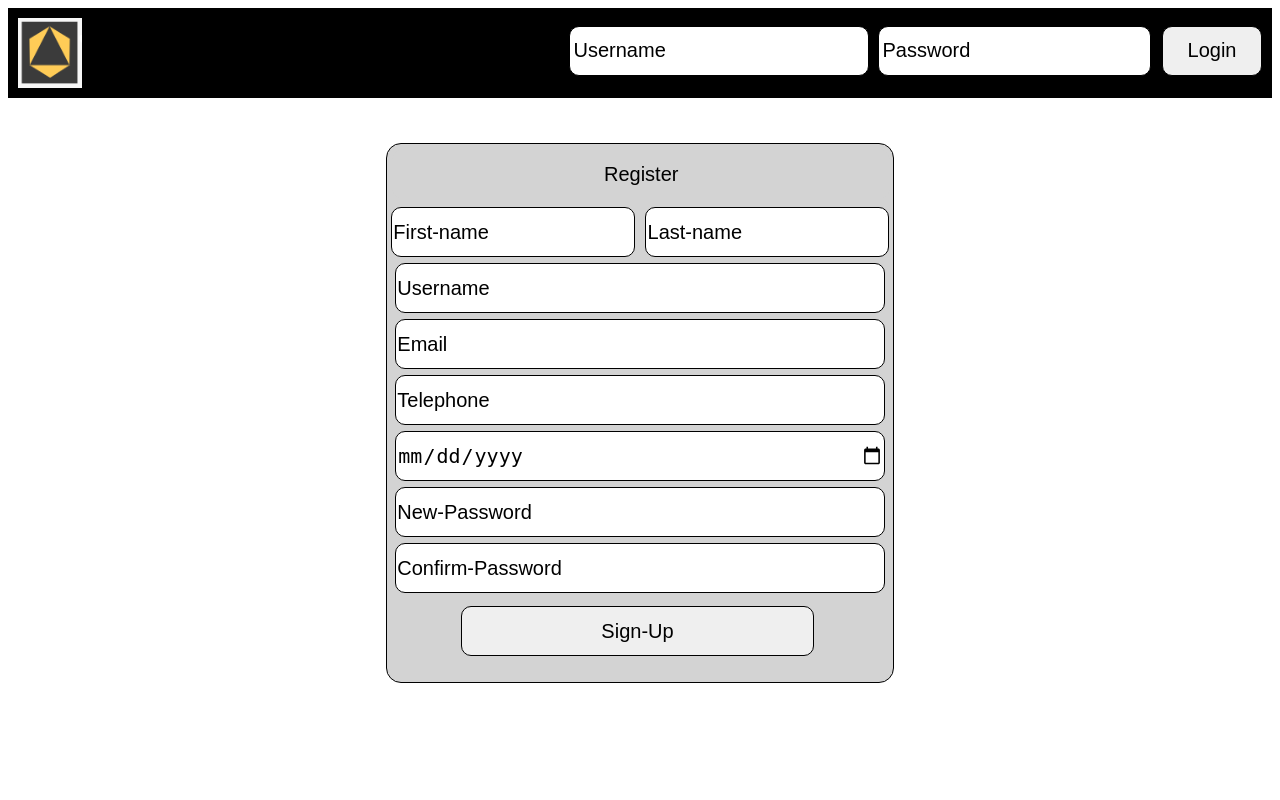
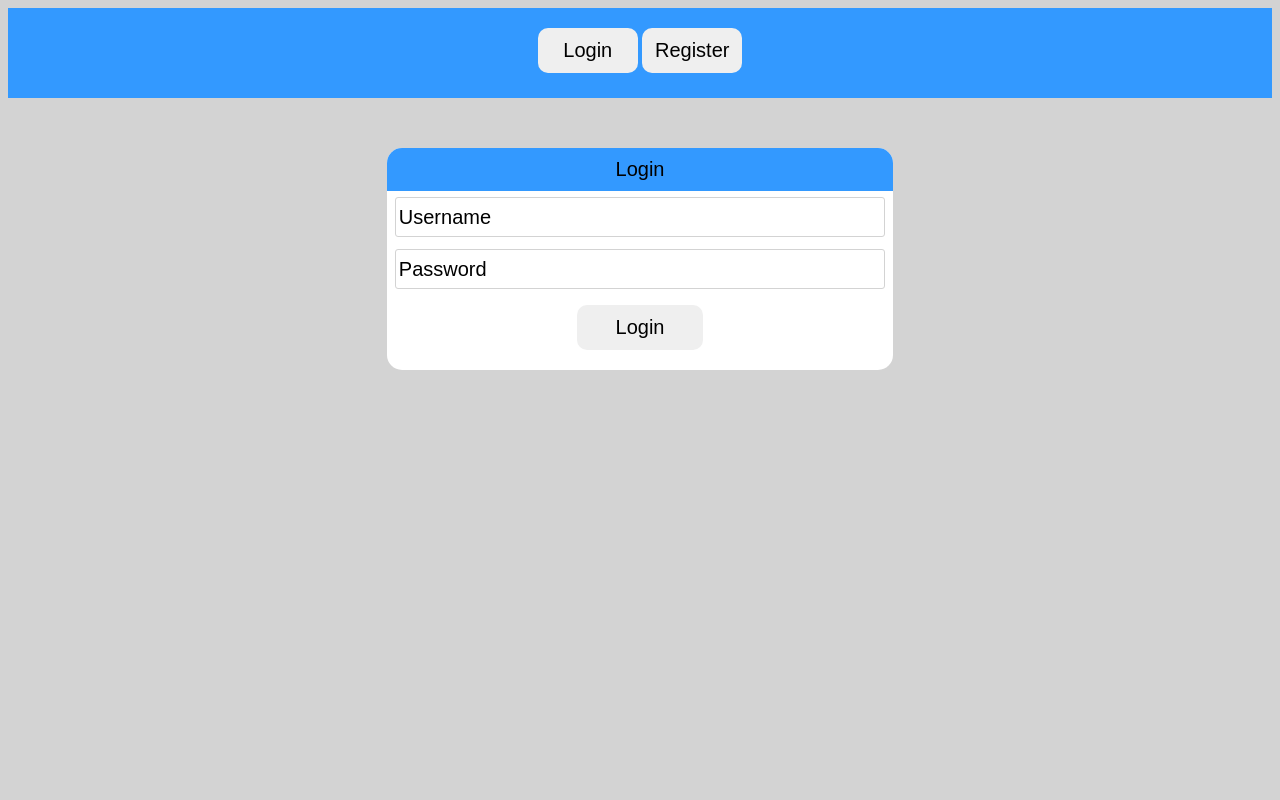
Before and after one commit to TegSingh/Handling-Local-databases-using-SQL-and-PHP, a PHP site: page / in a window 1280 px wide. Run offline with PHP 8.4, Linux system fonts and the light colour scheme.

Commit message:
changed styling

```diff
--- a/index.html
+++ b/index.html
@@ -1,32 +1,33 @@
 <html>
     <head>
-
 		<title>My Login System</title>
         <link rel="stylesheet" type="text/css" href="stylesheet.css">
 		<script type="text/javascript" src="script.js"></script>
     </head>
     <body>
         <div id="header">
-			<img align="left" id="logo" src="Images/Logo2.png" title="Logo" height="70px" width="64px">
+			<button id="login-button" onclick="openMode(event,'login-button')" type="button">Login</button>
+            <button id="register-button" onclick="openMode(event,'register-button')" type="button">Register</button>
+		</div>
+        <div id="content">
             <form method="POST" action="login.php" align="right" id="login">
-				<input id="username-login" type="text" name="username-login" placeholder="Username" required>
-				<input id="password-login" type="password" name="password-login" placeholder="Password" required>
-				<button id=login" type="Submit">Login</button>
+                <div id="login-header">Login</div>
+                <input id="username-login" type="text" name="username-login" placeholder="Username" required><br>
+                <input id="password-login" type="password" name="password-login" placeholder="Password" required><br>
+                <button id="login-submit" type="Submit">Login</button>
             </form>
-		<div>
-		<div id="content">
-			<button id="register-header">Register</button>
-			<form method="POST" align="center" action="signup.php">
+            <form method="POST" align="center" action="signup.php" id="register">
+                <div id="register-header">Register</div>
                 <input id="first-name" type="text" name="first-name" placeholder="First-name" required>
                 <input id="last-name" type="text" name="last-name" placeholder="Last-name"required><br>
                 <input id="username" type="text" name="username" placeholder="Username"required><br>
                 <input id="email-register" type="email" name="email-register"  placeholder="Email" required><br>
-				<input id="phone" type="tel" name="phone" placeholder="Telephone"required>
-				<input id="dob" type="date" name="dob" placeholder="Date of Birth"required>
+                <input id="phone" type="tel" name="phone" placeholder="Telephone"required><br>
+                <input id="dob" type="date" name="dob" placeholder="Date of Birth"required><br>
                 <input id="password-register-new" type="password" name="password-register-new" placeholder="New-Password" required><br>
                 <input id="password-register-confirm" type="password" name="password-register-confirm" placeholder="Confirm-Password" required><br>
-				<button align="center" id="register" type="submit">Sign-Up</button>
+                <button id="register-submit" type="submit">Sign-Up</button>
             </form>
-		<div>
+        </div>
     </body>
 </html>
--- a/login.php
+++ b/login.php
@@ -29,4 +29,8 @@
         echo "</table>";
         echo "<button style='border: solid 1pt black; margin: 10px 110px; padding: 5px' align='center'>Log-Out</button>";
     }
+    else {
+        echo "<h2>WRONG PASSWORD</h2>";
+        echo "<a href='index.html'>Try Again</a><br><h3>";
+    }
 ?>
--- /dev/null
+++ b/script.js
@@ -0,0 +1,11 @@
+function openMode(event,id){
+    if (id==="register-button") {
+        document.getElementById("login").style.display = "none";
+        document.getElementById("register").style.display = "block";
+    }
+    else{
+        document.getElementById("login").style.display = "block";
+        document.getElementById("register").style.display = "none";
+    }
+
+}
--- a/stylesheet.css
+++ b/stylesheet.css
@@ -1,47 +1,20 @@
 body{
-    background-color: white;
+    background-color: lightgray;
+    font-family: Arial, Helvetica, sans-serif;
 }
 #header{
-    background-color: black; height: 90px;
-}
-#logo{
-    margin: 10px;
-}
-#log-out{
-    margin: 17px 15px 20px 5px;
-}
-#log-out:hover{
-    cursor: pointer;
-}
-input{
-    margin: 17.5px 2.5px 17.5px 2.5px;
-    height: 50px;
-    border-radius: 10px;
-    font-size: 20px;
-    padding-left: 0.3%;
-    border: solid 1pt black;
-}
-#first-name,#last-name{
-    width: 48.3%;
-    margin: 3px;
-}
-#username,#email-register,#password-register-new,#password-register-confirm,#phone,#dob{
-    width: 97%;
-    margin: 3px;
-}
-#username-login{
-    width: 300px;
-}
-#password{
-    width: 150px;
+    background-color:#3399FF;
+    height: 90px;
+    text-align: center;
 }
 button{
-    margin: 10px 10px 10px 5px;
-    height: 50px;
+    display: inline-block;
+    height: 45px;
     border-radius: 10px;
     font-size: 20px;
     width: 100px;
-    border: solid 1pt black;
+    margin: 20px auto;
+    border: none;
 }
 button:hover{
     background-color: white;
@@ -50,23 +23,47 @@ button:hover{
     margin: auto;
     margin-top: 50px;
     width: 40%;
-    border: solid 1pt black;
+    border: none;
     border-radius: 15px;
-    background-color:lightgray;
+    background-color:white;
 }
-#register{
-    width: 70%;
+#login-header,#register-header{
+    width: 100%;
+    padding: 10px 0px 10px 0px;
+    margin: none;
+    background-color: #3399FF;
+    border: inherit;
+    border-top-left-radius: 15px;
+    border-top-right-radius: 15px;
+    border-bottom: inherit;
+    text-align: center;
+    font-size: 20px;
 }
-#register-header{
-    width: 98.5%;
-    margin: 5px;
-    background-color: lightgray;
+input{
+    width: 97%;
+    margin: 6px 1.5% 6px 1.5%;
+    height: 40px;
     border: solid 1px lightgray;
+    border-radius: 3px;
+    padding: 3px;
+    font-size: 20px;
 }
-#register-header:hover{
-    background-color: white;
-    border: solid 1pt black;
+#first-name,#last-name{
+    width: 47.9%;
+    margin: 3px;
+}
+#login-submit, #register-submit{
+    margin-left: 37.5%;
+    margin-right: 37.5%;
+    margin-top: 10px;
+    width: 25%;
 }
 ::placeholder{
     color: black;
 }
+#login{
+    display: block;
+}
+#register{
+    display: none;
+}
```
Also changed, not shown: images/Logo2.png (deleted), validateForm.js (deleted). Lines whose indentation alone changed are shown as unchanged.
